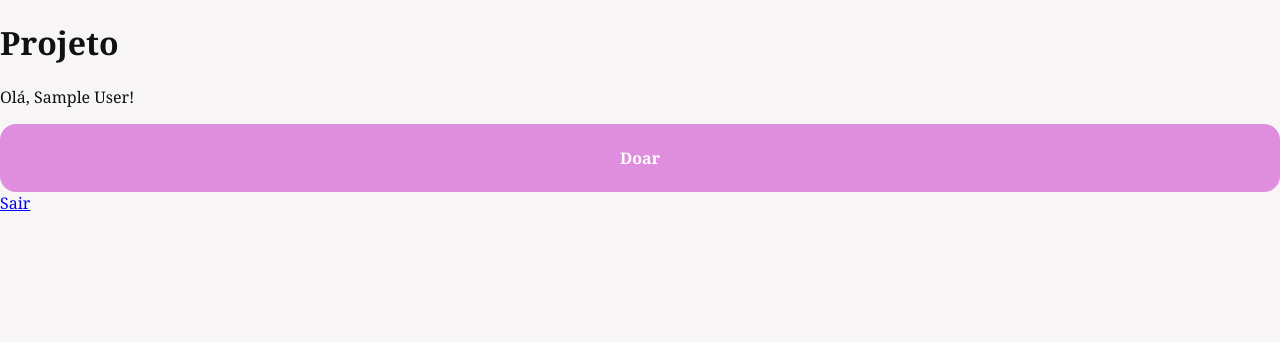
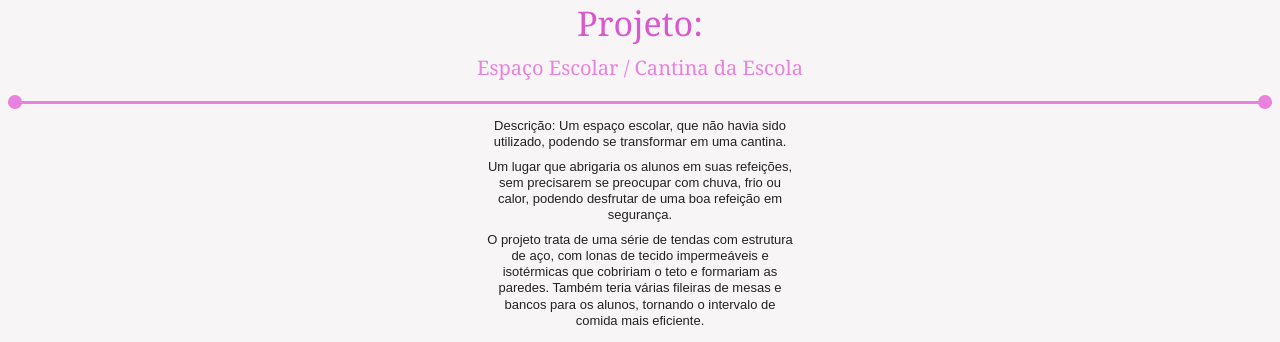
Before and after one commit to Cafe-Sol-Livro-2026/Espa-o-escolar-, a Flask app: page /projeto in a window 1280 px wide. Shown: the top 342 px of the page. Run offline with Flask 3, Linux system fonts and the light colour scheme; the visitor is signed in with stand-in values (Sample User, id 1).

Commit message:
quarta alteração

```diff
--- a/static/css/estilo.css
+++ b/static/css/estilo.css
@@ -130,3 +130,91 @@ body {
         grid-template-columns: 68px 1fr;
     }
 }
+
+.pagina-projeto {
+    width: 100%;
+    text-align: center;
+    color: #222;
+}
+
+.pagina-projeto h1 {
+    margin: 0 0 8px;
+    color: #d958cf;
+    font-size: 34px;
+    font-weight: normal;
+}
+
+.pagina-projeto h2 {
+    margin: 0 0 20px;
+    color: #e982dc;
+    font-size: 20px;
+    font-weight: normal;
+}
+
+.linha-decorativa {
+    height: 3px;
+    margin: 0 8px 14px;
+    background: #e982dc;
+    position: relative;
+}
+
+.linha-decorativa span {
+    position: absolute;
+    top: -6px;
+    width: 14px;
+    height: 14px;
+    border-radius: 50%;
+    background: #e982dc;
+}
+
+.linha-decorativa span:first-child {
+    left: 0;
+}
+
+.linha-decorativa span:last-child {
+    right: 0;
+}
+
+.descricao-projeto {
+    max-width: 310px;
+    margin: 0 auto 16px;
+    font-family: Arial, sans-serif;
+    font-size: 13px;
+    line-height: 1.25;
+}
+
+.descricao-projeto p {
+    margin: 8px 0;
+}
+
+.imagem-projeto {
+    display: block;
+    width: 100%;
+    height: 205px;
+    object-fit: cover;
+    margin: 0 auto 8px;
+}
+
+.mensagem-projeto {
+    max-width: 300px;
+    margin: 8px auto;
+    font-family: Arial, sans-serif;
+    font-size: 13px;
+    line-height: 1.25;
+}
+
+.botao-doar-projeto {
+    display: inline-block;
+    margin: 4px auto 0;
+    padding: 7px 13px;
+    border-radius: 10px;
+    background: #e982dc;
+    color: white;
+    font-weight: bold;
+    font-size: 13px;
+    text-decoration: none;
+}
+
+.botao-doar-projeto:hover {
+    background: #d958cf;
+}
--- a/templates/projeto.html
+++ b/templates/projeto.html
@@ -1,9 +1,49 @@
 {% extends "base.html" %}
 
 {% block conteudo %}
-<h1 class="titulo-projeto">Projeto</h1>
-<p>Olá, {{ session.get('nome_doador', 'doador') }}!</p>
+<section class="pagina-projeto">
+    <h1>Projeto:</h1>
+    <h2>Espaço Escolar / Cantina da Escola</h2>
 
-<a class="botao" href="{{ url_for('doacao') }}">Doar</a>
-<a href="{{ url_for('sair') }}">Sair</a>
+    <div class="linha-decorativa">
+        <span></span>
+        <span></span>
+    </div>
+
+    <div class="descricao-projeto">
+        <p>
+            Descrição: Um espaço escolar, que não havia sido utilizado,
+            podendo se transformar em uma cantina.
+        </p>
+
+        <p>
+            Um lugar que abrigaria os alunos em suas refeições, sem
+            precisarem se preocupar com chuva, frio ou calor, podendo
+            desfrutar de uma boa refeição em segurança.
+        </p>
+
+        <p>
+            O projeto trata de uma série de tendas com estrutura de aço,
+            com lonas de tecido impermeáveis e isotérmicas que cobririam
+            o teto e formariam as paredes. Também teria várias fileiras
+            de mesas e bancos para os alunos, tornando o intervalo de
+            comida mais eficiente.
+        </p>
+    </div>
+
+    <img
+        class="imagem-projeto"
+        src="{{ url_for('static', filename='projeto.jpg') }}"
+        alt="Espaço escolar coberto com tendas e mesas"
+    >
+
+    <p class="mensagem-projeto">
+        Juntos, cada contribuição sua transforma a nossa visão em realidade :)
+        Venha ajudar e fazer a diferença no nosso projeto!
+    </p>
+
+    <a class="botao-doar-projeto" href="{{ url_for('doacao') }}">
+        Faça sua doação aqui!!
+    </a>
+</section>
 {% endblock %}
```
Also changed, not shown: templates/doacao.html (+38 -0 lines), 1 other file.
